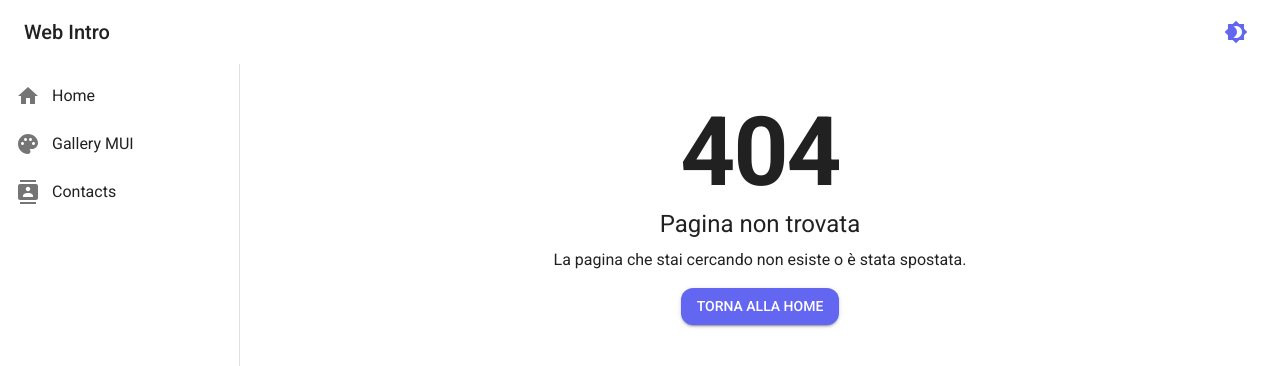
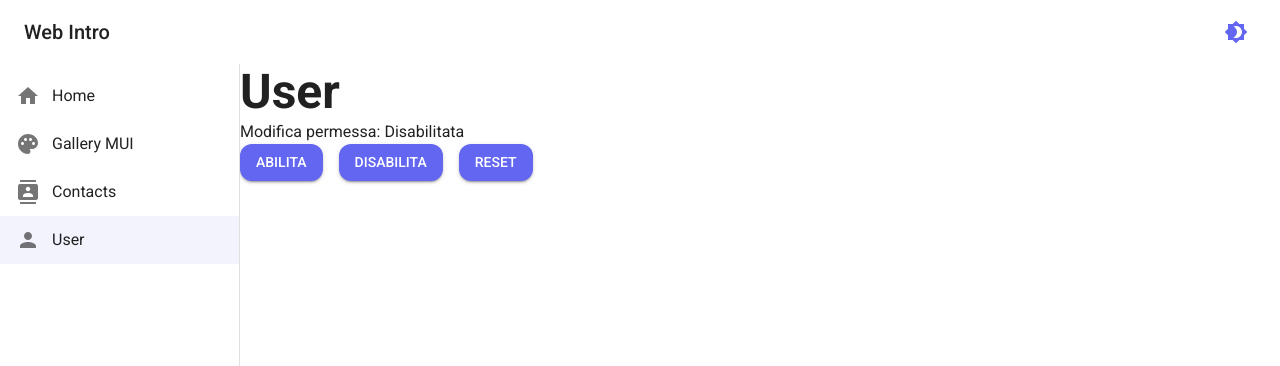
Before and after one commit to MattiaPette/web-intro, a React (Vite) app: page /user in a window 1280 px wide. Before the commit this address led to /404. Shown: the top 366 px of the page. Built offline with nearby package versions, Linux system fonts and the light colour scheme.

Commit message:
feat: esercizi

```diff
--- a/dev-dist/sw.js
+++ b/dev-dist/sw.js
@@ -81,7 +81,7 @@ define(['./workbox-7e5eb42b'], (function (workbox) { 'use strict';
     "revision": "3ca0b8505b4bec776b69afdba2768812"
   }, {
     "url": "index.html",
-    "revision": "0.p7pbkfou09s"
+    "revision": "0.m6gjdbobll"
   }], {});
   workbox.cleanupOutdatedCaches();
   workbox.registerRoute(new workbox.NavigationRoute(workbox.createHandlerBoundToURL("index.html"), {
--- a/src/app/router.tsx
+++ b/src/app/router.tsx
@@ -4,6 +4,7 @@ import GalleryContainer from '../containers/gallery/GalleryContainer'
 import HomeContainer from '../containers/home/HomeContainer'
 import NotFoundContainer from '../containers/notFound/NotFoundContainer'
 import ContactsContainer from '../containers/contacts/ContactsContainer'
+import UserContainer from '../containers/user/UserContainer'
 
 export const router = createBrowserRouter([
   {
@@ -13,6 +14,7 @@ export const router = createBrowserRouter([
       { index: true, element: <HomeContainer /> },
       { path: 'gallery', element: <GalleryContainer /> },
       { path: 'contacts', element: <ContactsContainer /> },
+      { path: 'user', element: <UserContainer /> },
       { path: '404', element: <NotFoundContainer /> },
       { path: '*', element: <Navigate to="/404" replace /> },
     ],
--- a/src/components/layout/Sidebar.tsx
+++ b/src/components/layout/Sidebar.tsx
@@ -1,6 +1,7 @@
 import HomeIcon from '@mui/icons-material/Home'
 import PaletteIcon from '@mui/icons-material/Palette'
 import ContactsIcon from '@mui/icons-material/Contacts';
+import PersonIcon from '@mui/icons-material/Person';
 import { Box, Drawer, List, ListItemButton, ListItemIcon, ListItemText, Toolbar } from '@mui/material'
 import type { SxProps, Theme } from '@mui/material/styles'
 import type { ReactNode } from 'react'
@@ -18,6 +19,7 @@ const NAV_ITEMS: NavItem[] = [
   { label: 'Home', path: '/', icon: <HomeIcon /> },
   { label: 'Gallery MUI', path: '/gallery', icon: <PaletteIcon /> },
   { label: 'Contacts', path: '/contacts', icon: <ContactsIcon /> },
+  { label: 'User', path: '/user', icon: <PersonIcon />}
 ]
 
 export default function Sidebar({
--- /dev/null
+++ b/src/components/user/UserSection.model.ts
@@ -0,0 +1,5 @@
+export type UserSectionProps = {
+  handleAbilitaClick: () => void,
+  handleDisabilitaClick: () => void,
+  handleResetClick: () => void,
+}
--- /dev/null
+++ b/src/components/user/UserSection.tsx
@@ -0,0 +1,16 @@
+import { Stack, Button } from '@mui/material'
+import type { UserSectionProps } from './UserSection.model';
+
+export default function UserSectionComponent({
+  handleAbilitaClick,
+  handleDisabilitaClick,
+  handleResetClick,
+}: UserSectionProps) {
+  return (
+    <Stack direction="row" spacing={2}>
+      <Button variant="contained" onClick={handleAbilitaClick}>Abilita</Button>
+      <Button variant="contained" onClick={handleDisabilitaClick}>Disabilita</Button>
+      <Button variant="contained" onClick={handleResetClick}>Reset</Button>
+    </Stack>
+  );
+}
--- a/src/containers/gallery/GalleryContainer.tsx
+++ b/src/containers/gallery/GalleryContainer.tsx
@@ -29,7 +29,6 @@ export default function GalleryContainer() {
   const [snackbarMessage, setSnackbarMessage] = useState<string | null>(null)
   const [dialogOpen, setDialogOpen] = useState(false)
   const [stepperStep, setStepperStep] = useState(0)
-
   const updateForm = useCallback((patch: Partial<GalleryFormState>) => {
     setForm((prev) => ({ ...prev, ...patch }))
   }, [])
--- /dev/null
+++ b/src/containers/user/UserContainer.tsx
@@ -0,0 +1,22 @@
+import { Box, Typography } from "@mui/material";
+import UserSectionComponent from "../../components/user/UserSection";
+import { useCallback, useState } from "react";
+
+export default function UserContainer() {
+  const valoreIniziale = false;
+  const [editEnabled, setEditEnabled] = useState(valoreIniziale);
+
+  const handleAbilita = useCallback(() => setEditEnabled(true), []);
+  const handleDisabilita = useCallback(() => setEditEnabled(false), []);
+  const handleReset = useCallback(() => setEditEnabled(valoreIniziale), []);
+
+  return <Box>
+    <Typography variant="h3">User</Typography>
+    <Typography variant="body1">Modifica permessa: {editEnabled ? "Abilitata" : "Disabilitata"}</Typography>
+    <UserSectionComponent
+      handleAbilitaClick={handleAbilita}
+      handleDisabilitaClick={handleDisabilita}
+      handleResetClick={handleReset}
+    />
+  </Box>
+}
```
Also changed, not shown: 1 other file (tests, documents, lock files or other folders).
